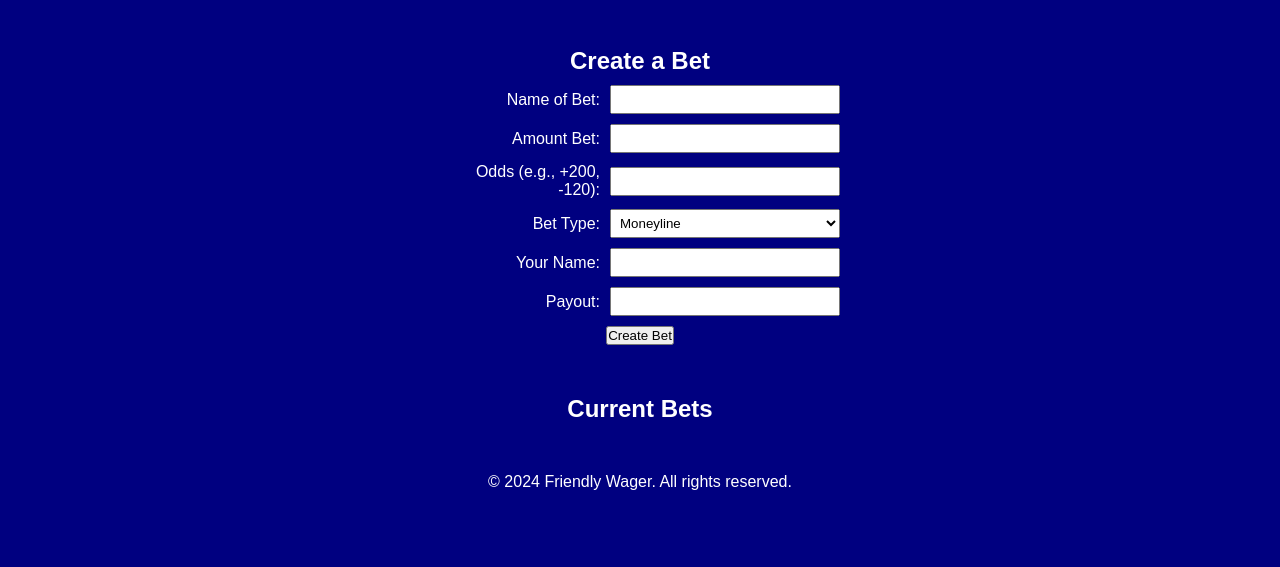
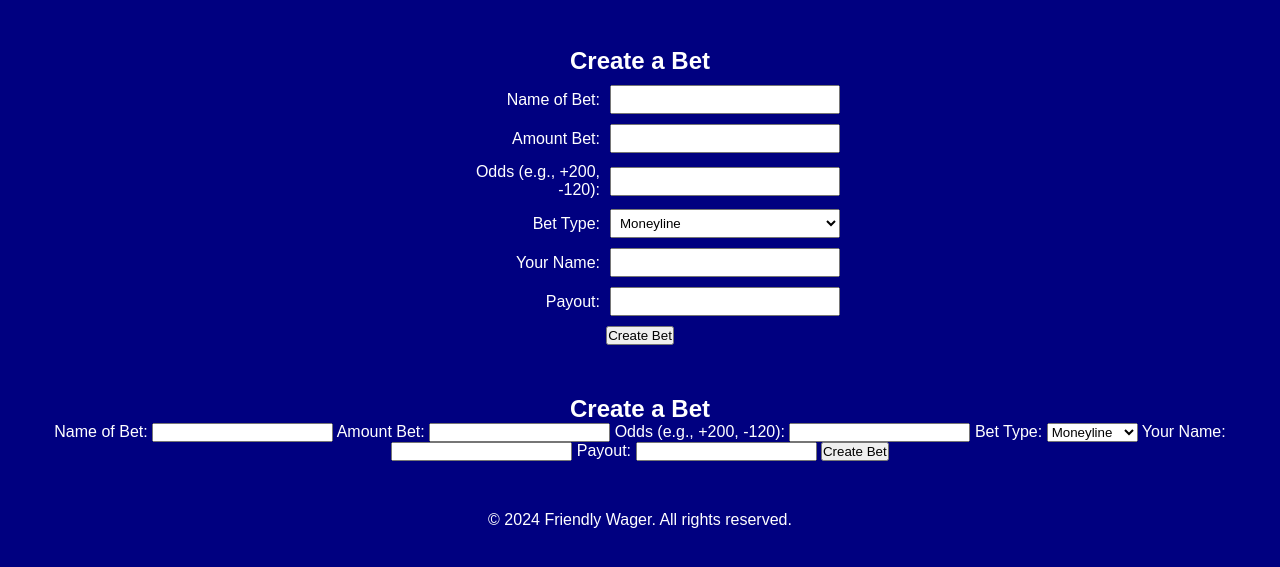
Before and after one commit to datboiaids/friendlywagerv2, a plain HTML site: page index.html in a window 1280 px wide. Shown: the part 93-660 px from the top of the page. Drawn offline with Linux system fonts and the light colour scheme.

Commit message:
Update index.html

```diff
--- a/index.html
+++ b/index.html
@@ -65,11 +65,43 @@
 
                 <button type="submit">Create Bet</button>
             </form>
+
         </section>
 
         <section id="current-bets">
-            <h2>Current Bets</h2>
-            <!-- This section will be populated with current bets from the group -->
+            <h2>Create a Bet</h2>
+            <form id="create-bet-form" action="" method="post">
+                <label for="bet-name">Name of Bet:</label>
+                <input type="text" id="bet-name" name="bet_name" required>
+
+                <label for="amount-put-down">Amount Bet:</label>
+                <input type="number" id="amount-put-down" name="amount_put_down" required>
+
+                <label for="odds">Odds (e.g., +200, -120):</label>
+                <input type="text" id="odds" name="odds" required>
+
+                <label for="bet-type">Bet Type:</label>
+                <select id="bet-type" name="bet_type" onchange="toggleOverUnderInput()">
+                    <option value="moneyline">Moneyline</option>
+                    <option value="over_under">Over/Under</option>
+                </select>
+
+                <div id="over-under-input" style="display: none;">
+                    <label for="over-under-selection">Choose Over/Under:</label>
+                    <select id="over-under-selection" name="over_under_selection">
+                        <option value="over">Over</option>
+                        <option value="under">Under</option>
+                    </select>
+                </div>
+
+                <label for="bet-creator">Your Name:</label>
+                <input type="text" id="bet-creator" name="bet_creator" required>
+
+                <label for="payout">Payout:</label>
+                <input type="number" id="payout" name="payout" required>
+
+                <button type="submit">Create Bet</button>
+            </form>
         </section>
     </main>
 
```
